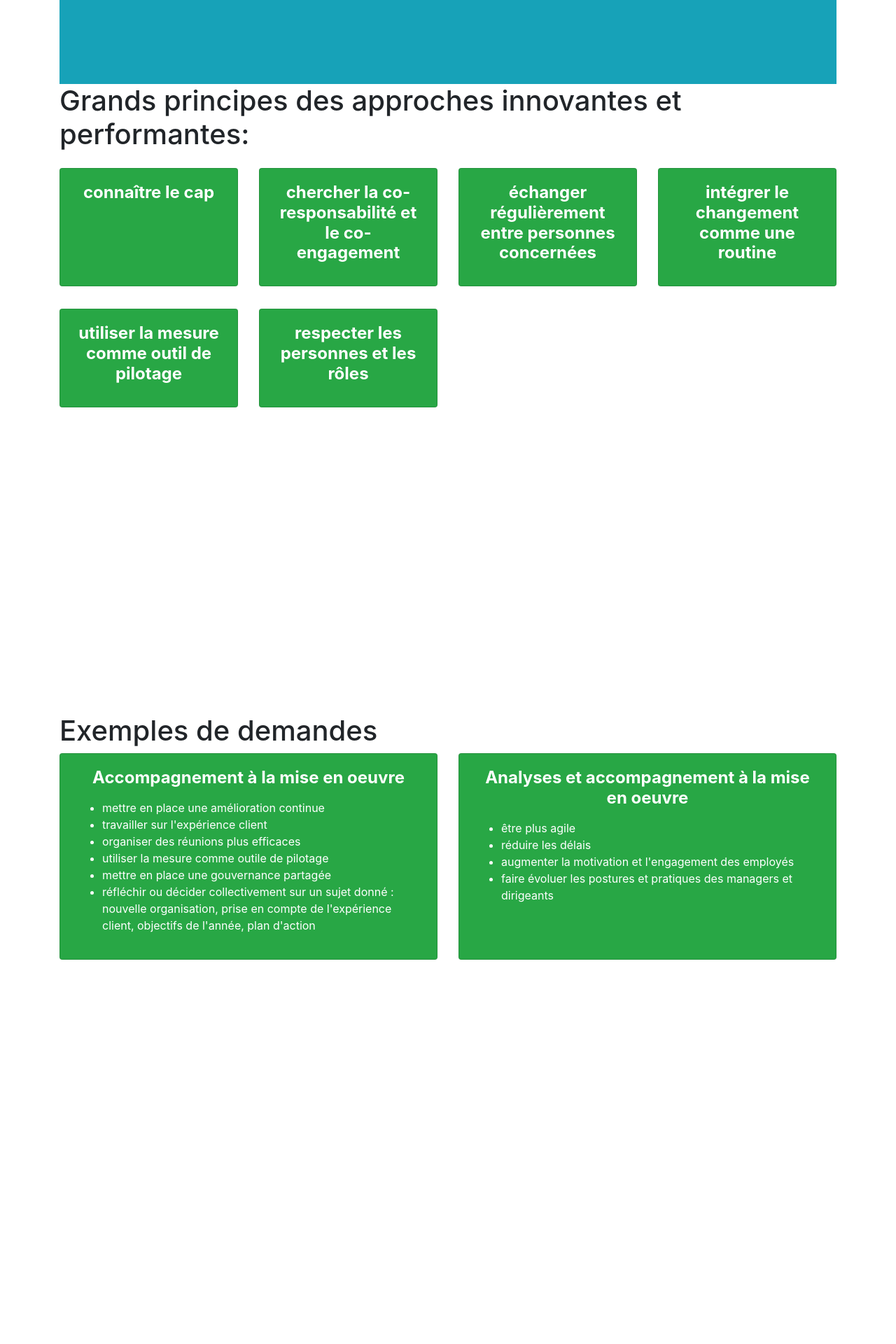
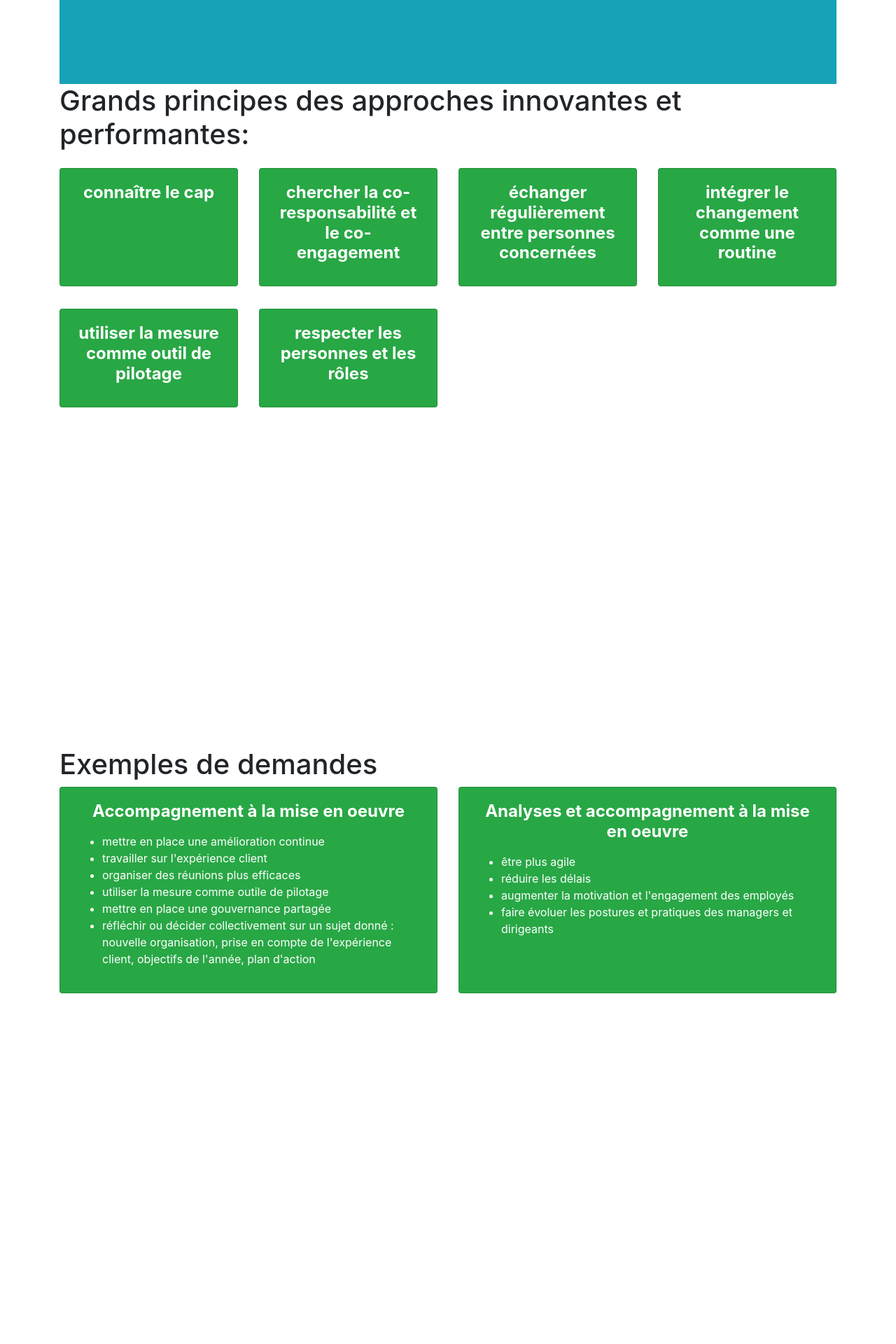
Before and after one commit to OrgaEvolutions/orgaevolutions.github.io, a Jekyll site: the page built from index.html, in a window 1280 px wide. Shown: the part 836-2756 px from the top of the page at 70% size. Built offline with Jekyll 4.4.1, drawn with Linux system fonts in a browser that asks for light colours; after the commit the page ends 2255 px from its top, so only the background shows below that.

Commit message:
Update interventions.html

```diff
--- a/_includes/interventions.html
+++ b/_includes/interventions.html
@@ -1,4 +1,4 @@
-<div class="min-vh-100 ">
+<div class="mt-5">
 	<h1>Exemples de demandes</h1>
 	<div class="row">
 		<div class="col-6">
```
